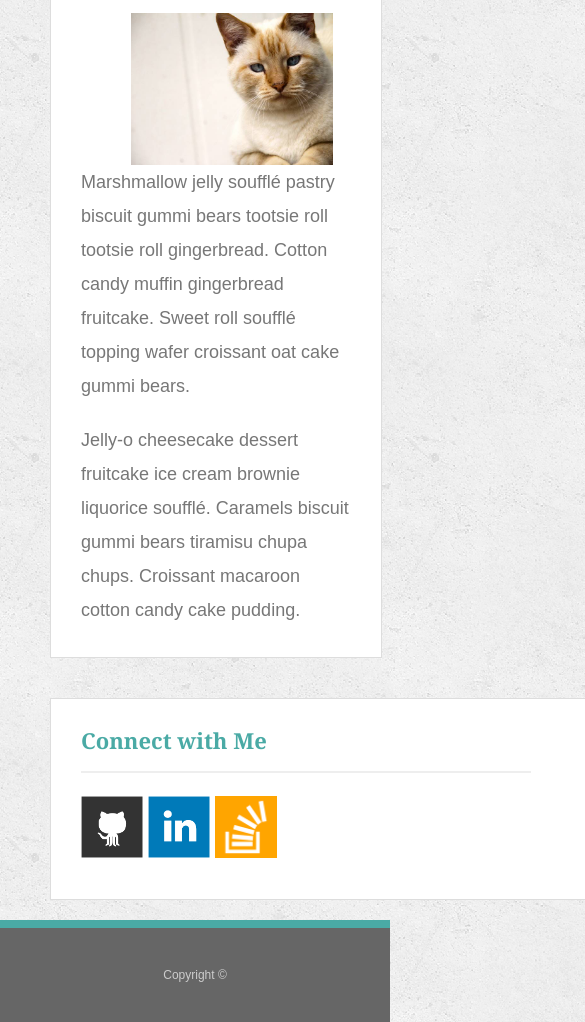
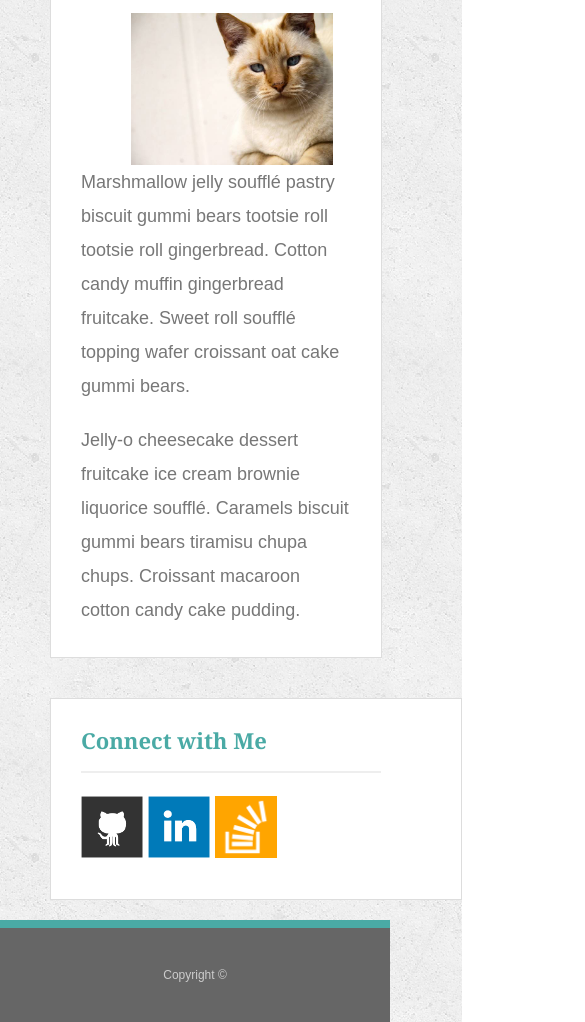
Before and after one commit to devindinapoli/Responsive-Portfolio, a plain HTML site: page index.html in a window 390 px wide. Shown: the part 300-1322 px from the top of the page, 585 px wide, since content can reach past the window. Drawn offline with Linux system fonts and the light colour scheme.

Commit message:
updated css

```diff
--- a/assets/css/style.css
+++ b/assets/css/style.css
@@ -284,10 +284,13 @@ input[type=submit] {
     clear: both;
     float:left;
     margin-left: 50px;
-    padding-right: 510px;
+    padding-right: 380px;
+    margin-right: 100px;
+
   }
   #connect{
-    width:450px;
+    width:300px;
+
   }
   #logo{
     width: 100%;
```
